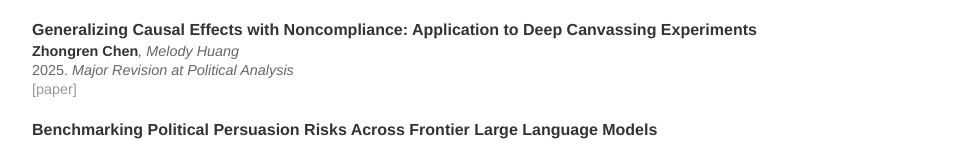
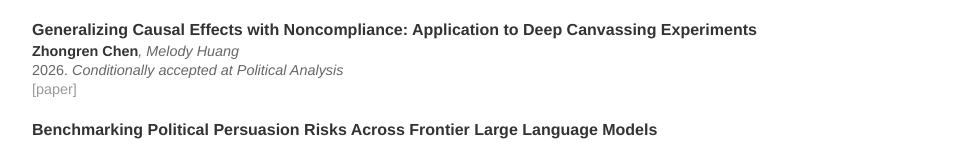
Before and after one commit to Zhongren-Chen/Zhongren-Chen.github.io, a plain HTML site: page index.html in a window 1280 px wide. Shown: the part 822-966 px from the top of the page, without its empty margins (160-1114 px from the left). Drawn offline with Linux system fonts and the light colour scheme.

Commit message:
Update Political Analysis paper status to conditionally accepted

```diff
--- a/index.html
+++ b/index.html
@@ -197,7 +197,7 @@
             <div class="research-item">
                 <div class="research-title">Generalizing Causal Effects with Noncompliance: Application to Deep Canvassing Experiments</div>
                 <div class="coauthors"><span class="me">Zhongren Chen</span>, Melody Huang</div>
-                <div class="publication-info">2025. <em>Major Revision at Political Analysis</em></div>
+                <div class="publication-info">2026. <em>Conditionally accepted at Political Analysis</em></div>
                 <div class="paper-links"><a href="https://arxiv.org/abs/2506.00149" target="_blank">[paper]</a></div>
             </div>
 
```
